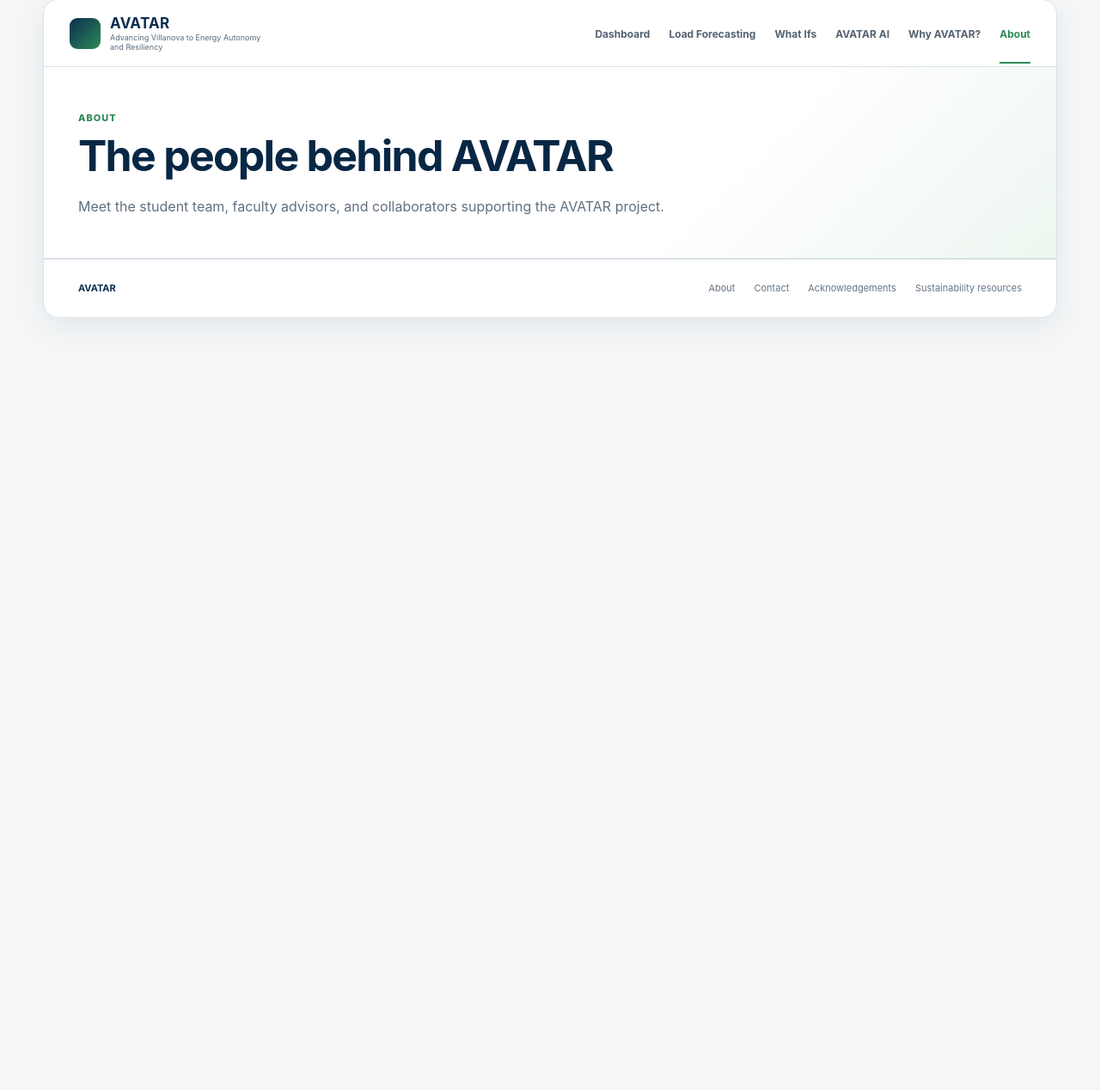
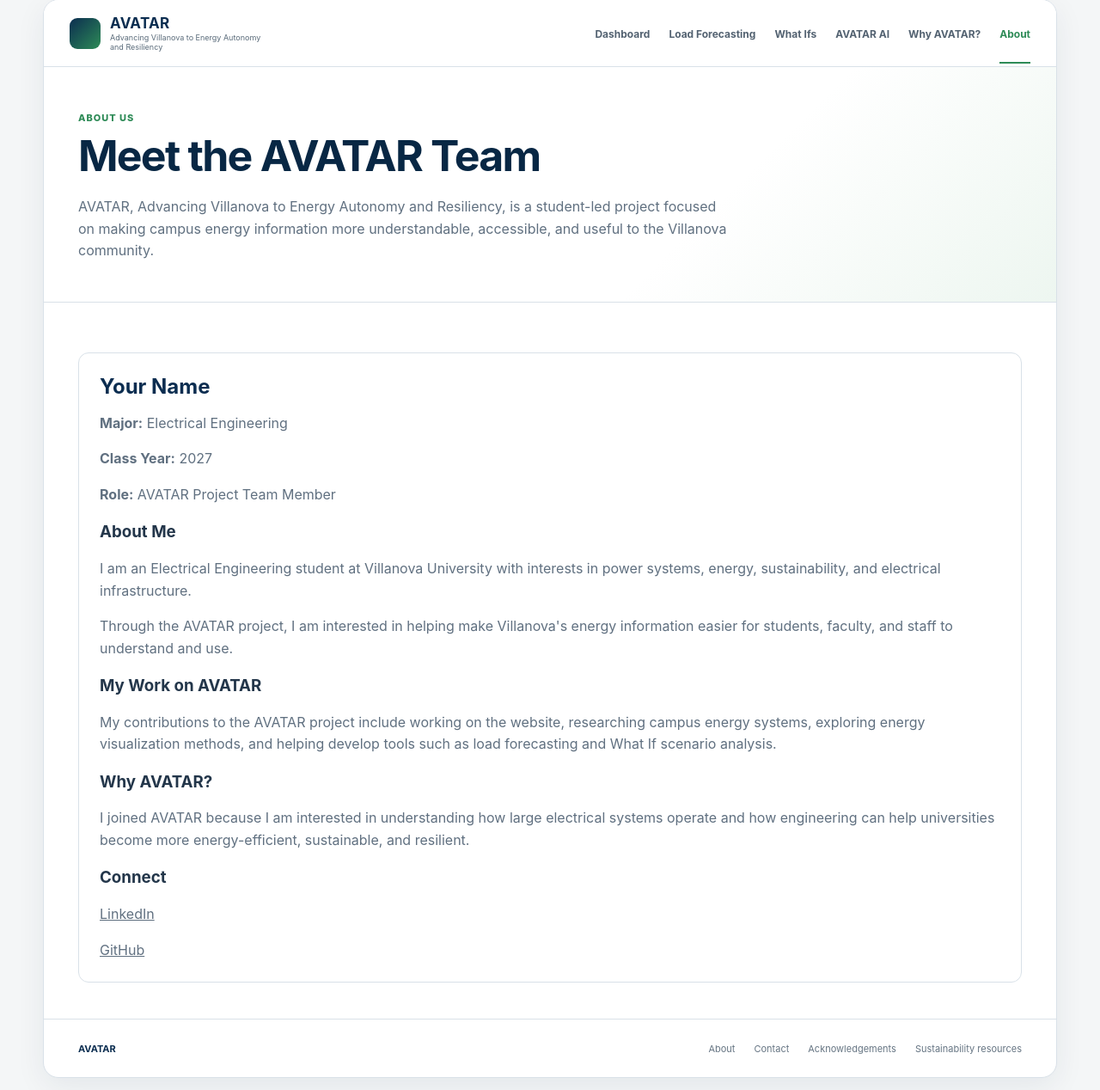
Before and after one commit to garcesb518-byte/AVATAR_Home_Page, a Flask app: page /about in a window 1280 px wide. Shown: the part 15-1283 px from the top of the page at 86% size. Before the commit the page ends 385 px from the top, so only its background shows below. Run offline with Flask 3, Linux system fonts and the light colour scheme.

Commit message:
update AVATAR about me page

```diff
--- a/static/styles.css
+++ b/static/styles.css
@@ -448,3 +448,11 @@
     }
     .chat-input-row { grid-template-columns: 1fr; }
 }
+
+.team-photo {
+    width: 160px;
+    height: 160px;
+    object-fit: cover;
+    border-radius: 50%;
+    margin-bottom: 20px;
+}
--- a/templates/about.html
+++ b/templates/about.html
@@ -1,9 +1,96 @@
 {% extends "base.html" %}
-{% block title %}About | AVATAR{% endblock %}
+
+{% block title %}About Us | AVATAR{% endblock %}
+
 {% block content %}
+
+<!-- PAGE TITLE -->
 <section class="page-hero">
-    <p class="eyebrow">About</p>
-    <h1>The people behind AVATAR</h1>
-    <p>Meet the student team, faculty advisors, and collaborators supporting the AVATAR project.</p>
+    <p class="eyebrow">About Us</p>
+
+    <h1>Meet the AVATAR Team</h1>
+
+    <p>
+        AVATAR, Advancing Villanova to Energy Autonomy and Resiliency,
+        is a student-led project focused on making campus energy information
+        more understandable, accessible, and useful to the Villanova community.
+    </p>
 </section>
+
+
+<!-- TEAM MEMBER SECTION -->
+<section class="content-section">
+
+    <div class="info-panel">
+
+        <!-- Replace this with your name -->
+        <h2>Your Name</h2>
+
+        <!-- Replace these with your information -->
+        <p>
+            <strong>Major:</strong> Electrical Engineering
+        </p>
+
+        <p>
+            <strong>Class Year:</strong> 2027
+        </p>
+
+        <p>
+            <strong>Role:</strong> AVATAR Project Team Member
+        </p>
+
+        <h3>About Me</h3>
+
+        <p>
+            I am an Electrical Engineering student at Villanova University
+            with interests in power systems, energy, sustainability, and
+            electrical infrastructure.
+        </p>
+
+        <p>
+            Through the AVATAR project, I am interested in helping make
+            Villanova's energy information easier for students, faculty,
+            and staff to understand and use.
+        </p>
+
+
+        <h3>My Work on AVATAR</h3>
+
+        <p>
+            My contributions to the AVATAR project include working on the
+            website, researching campus energy systems, exploring energy
+            visualization methods, and helping develop tools such as load
+            forecasting and What If scenario analysis.
+        </p>
+
+
+        <h3>Why AVATAR?</h3>
+
+        <p>
+            I joined AVATAR because I am interested in understanding how
+            large electrical systems operate and how engineering can help
+            universities become more energy-efficient, sustainable, and
+            resilient.
+        </p>
+
+
+        <!-- OPTIONAL LINKS -->
+        <h3>Connect</h3>
+
+        <p>
+            <a href="YOUR_LINKEDIN_LINK" target="_blank">
+                LinkedIn
+            </a>
+        </p>
+
+        <p>
+            <a href="YOUR_GITHUB_LINK" target="_blank">
+                GitHub
+            </a>
+        </p>
+
+    </div>
+
+</section>
+
 {% endblock %}
```
